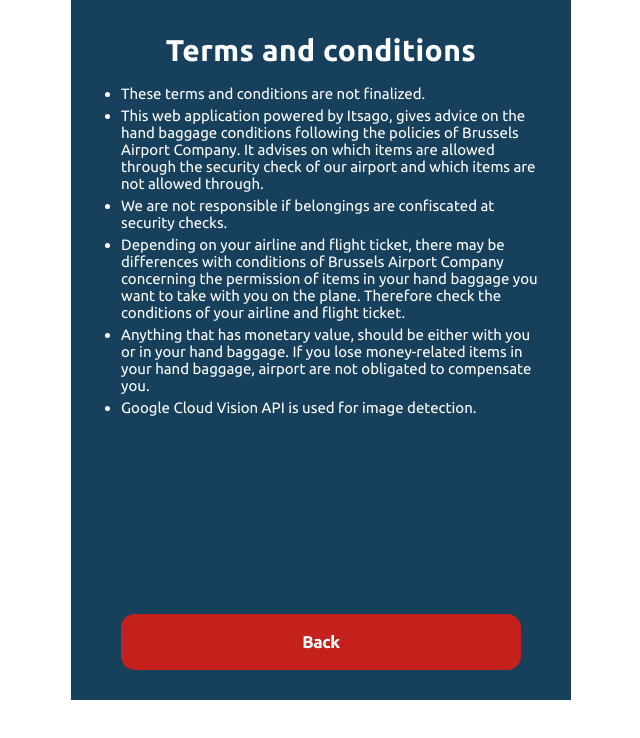
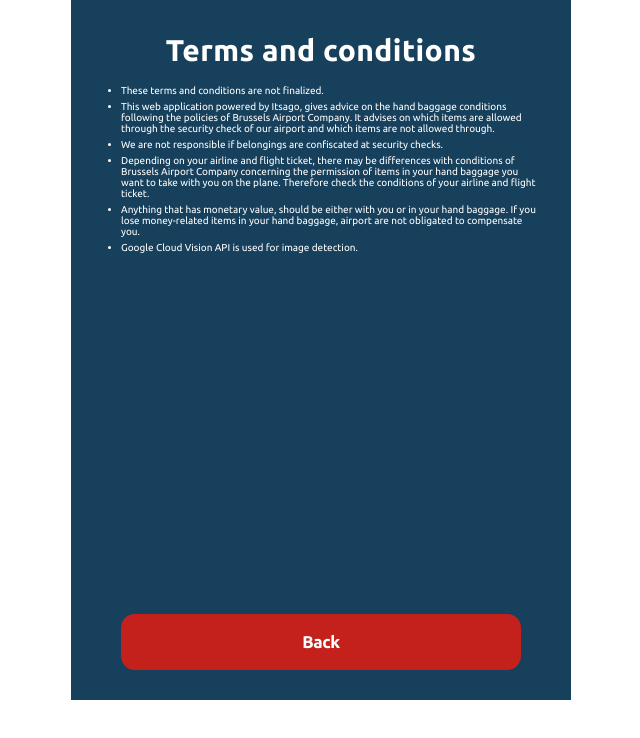
Before and after one commit to jorensjongers/itsago-frontend, a React app: page / in a window 1280 px wide. Both pictures are taken after a click on the element "Terms and Conditions". Shown: the top 738 px of the page, without its empty margins (319-959 px from the left). Built offline with nearby package versions, Linux system fonts and the light colour scheme.

Commit message:
fix checkbox border radius

```diff
--- a/src/styles/components/images.scss
+++ b/src/styles/components/images.scss
@@ -111,7 +111,7 @@ img.language-icon {
 }
 
 .image > .picture {
-    height: 200px;
+    height: 150px;
     position: relative;
     opacity: 0.7;
     top: 40px;
--- a/src/styles/components/searchbar.scss
+++ b/src/styles/components/searchbar.scss
@@ -29,6 +29,10 @@ input {
   font-weight: bold;
   font-size: 15pt;
   padding: 5px 20px;
+}
+
+.terms > input {
+  border-radius: 3pt;
 }
 
 /* suggestion list */
--- a/src/styles/components/text.scss
+++ b/src/styles/components/text.scss
@@ -212,7 +212,7 @@ ul {
 }
 
 .terms > ul > li {
-    font-size: 15px;
+    font-size: 10px;
     margin-top: 5px;
 }
 
```
